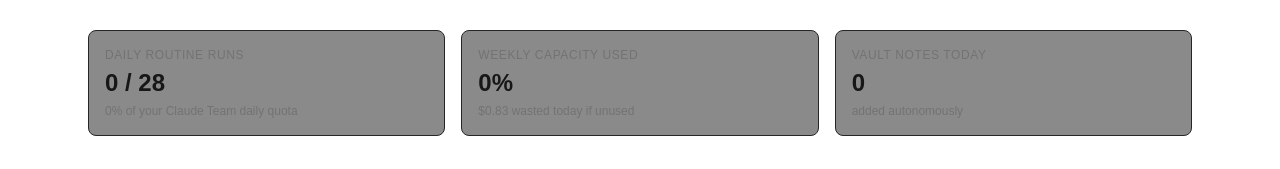
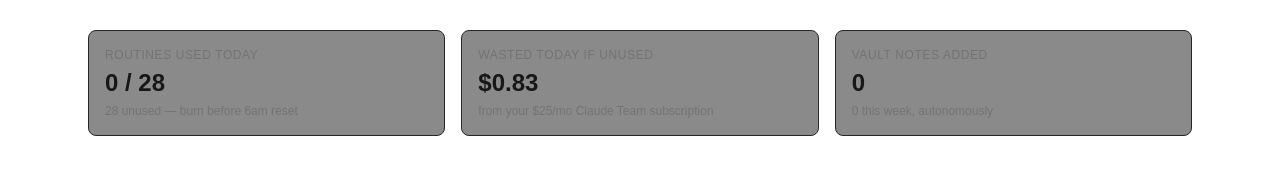
Before and after one commit to andriidrok1/compound, a Next.js app: page / in a window 1280 px wide. Shown: the part 336-505 px from the top of the page. Built offline with nearby package versions, Linux system fonts and the light colour scheme; no server answers.

Commit message:
Cleaner stats: drop misleading weekly% (we can't know claude.ai's metric); show wasted$ + remaining routines

```diff
--- a/src/app/Dashboard.tsx
+++ b/src/app/Dashboard.tsx
@@ -23,22 +23,18 @@ export default function Dashboard() {
   const routineRunsToday = (toolCalls ?? []).filter(
     (c) => c.tool === "research_topic" && c.ts >= startOfDay.getTime(),
   ).length;
-  const routineRunsThisWeek = (toolCalls ?? []).filter(
-    (c) => c.tool === "research_topic" && c.ts >= now - 7 * dayMs,
-  ).length;
 
-  const dailyUsedPct = Math.min(100, Math.round((routineRunsToday / DAILY_ROUTINE_QUOTA) * 100));
-  const weeklyUsedPct = Math.min(
-    100,
-    Math.round((routineRunsThisWeek / (DAILY_ROUTINE_QUOTA * 7)) * 100),
-  );
+  const routinesLeft = Math.max(0, DAILY_ROUTINE_QUOTA - routineRunsToday);
 
-  // Daily wasted dollars: ($25/30 days) × (1 - usedPct)
-  const dailyBudget = MONTHLY_PRICE_USD / 30;
-  const wastedDailyUsd = (dailyBudget * (1 - dailyUsedPct / 100)).toFixed(2);
+  // Wasted dollars approximation:
+  //   $25/mo subscription × (28 routine runs/day allowance) → ~$0.0298/routine
+  //   Wasted today = unused routines × per-routine value
+  const perRoutineValue = MONTHLY_PRICE_USD / 30 / DAILY_ROUTINE_QUOTA; // ~$0.0298
+  const wastedTodayUsd = (routinesLeft * perRoutineValue).toFixed(2);
 
   // Notes added today
   const notesToday = (additions ?? []).filter((a) => a.addedAt >= startOfDay.getTime()).length;
+  const notesThisWeek = (additions ?? []).filter((a) => a.addedAt >= now - 7 * dayMs).length;
 
   const mcpUrl =
     typeof window !== "undefined"
@@ -98,19 +94,19 @@ export default function Dashboard() {
       {!isFreshUser && (
       <section className="mb-12 grid md:grid-cols-3 gap-4">
         <Stat
-          label="Daily routine runs"
+          label="Routines used today"
           value={`${routineRunsToday} / ${DAILY_ROUTINE_QUOTA}`}
-          hint={`${dailyUsedPct}% of your Claude Team daily quota`}
+          hint={`${routinesLeft} unused — burn before 6am reset`}
         />
         <Stat
-          label="Weekly capacity used"
-          value={`${weeklyUsedPct}%`}
-          hint={`$${wastedDailyUsd} wasted today if unused`}
+          label="Wasted today if unused"
+          value={`$${wastedTodayUsd}`}
+          hint={`from your $${MONTHLY_PRICE_USD}/mo Claude Team subscription`}
         />
         <Stat
-          label="Vault notes today"
+          label="Vault notes added"
           value={`${notesToday}`}
-          hint="added autonomously"
+          hint={`${notesThisWeek} this week, autonomously`}
         />
       </section>
       )}
```
